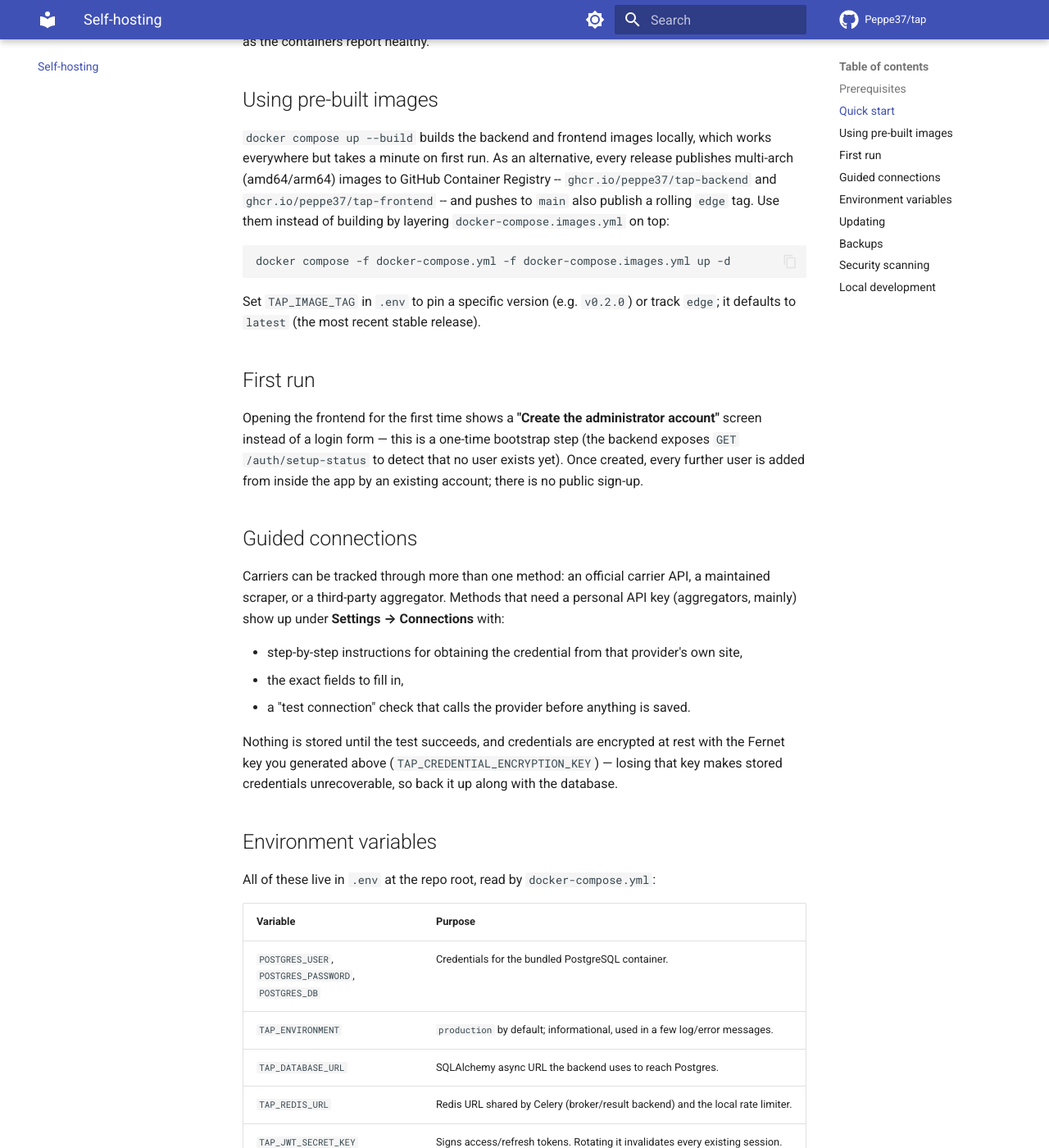
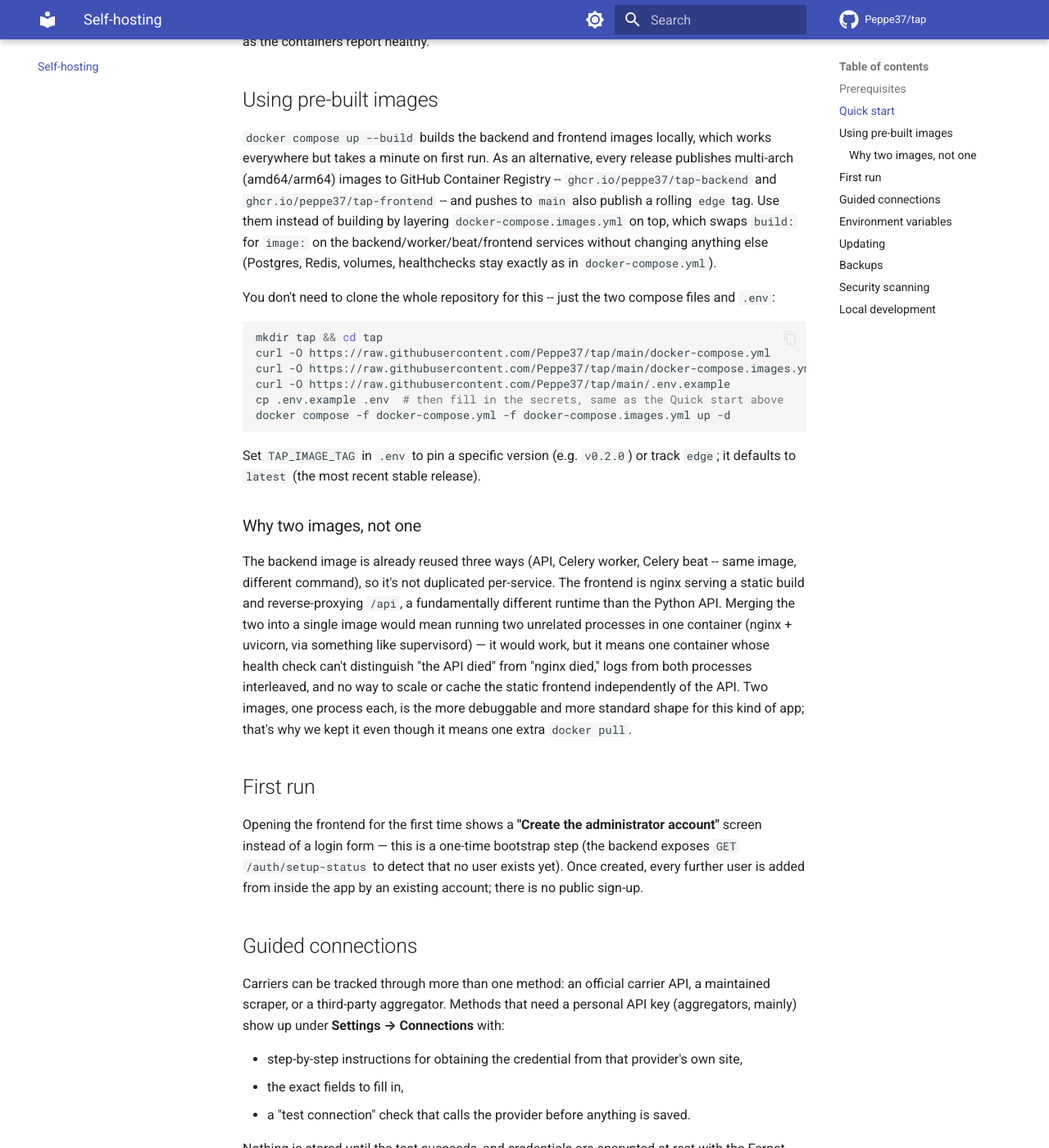
Before and after one commit to Peppe37/tap, an MkDocs documentation site: the page built from docs/self-hosting.md, in a window 1280 px wide and 1400 px high, scrolled down 1092 px. Shown: the whole window at 82% size. Built offline with MkDocs 1.6.1 and Material for MkDocs 9.7.7, drawn with Linux system fonts in a browser that asks for light colours; comment, search, counter and statistics services are not loaded.

````diff
--- a/docs/self-hosting.md
+++ b/docs/self-hosting.md
@@ -50,14 +50,35 @@
 everywhere but takes a minute on first run. As an alternative, every release publishes multi-arch
 (amd64/arm64) images to GitHub Container Registry -- `ghcr.io/peppe37/tap-backend` and
 `ghcr.io/peppe37/tap-frontend` -- and pushes to `main` also publish a rolling `edge` tag. Use them
-instead of building by layering `docker-compose.images.yml` on top:
+instead of building by layering `docker-compose.images.yml` on top, which swaps `build:` for
+`image:` on the backend/worker/beat/frontend services without changing anything else (Postgres,
+Redis, volumes, healthchecks stay exactly as in `docker-compose.yml`).
+
+You don't need to clone the whole repository for this -- just the two compose files and `.env`:
 
 ```bash
+mkdir tap && cd tap
+curl -O https://raw.githubusercontent.com/Peppe37/tap/main/docker-compose.yml
+curl -O https://raw.githubusercontent.com/Peppe37/tap/main/docker-compose.images.yml
+curl -O https://raw.githubusercontent.com/Peppe37/tap/main/.env.example
+cp .env.example .env  # then fill in the secrets, same as the Quick start above
 docker compose -f docker-compose.yml -f docker-compose.images.yml up -d
 ```
 
 Set `TAP_IMAGE_TAG` in `.env` to pin a specific version (e.g. `v0.2.0`) or track `edge`; it
 defaults to `latest` (the most recent stable release).
+
+### Why two images, not one
+
+The backend image is already reused three ways (API, Celery worker, Celery beat -- same image,
+different command), so it's not duplicated per-service. The frontend is nginx serving a static
+build and reverse-proxying `/api`, a fundamentally different runtime than the Python API. Merging
+the two into a single image would mean running two unrelated processes in one container (nginx +
+uvicorn, via something like supervisord) — it would work, but it means one container whose health
+check can't distinguish "the API died" from "nginx died," logs from both processes interleaved,
+and no way to scale or cache the static frontend independently of the API. Two images, one
+process each, is the more debuggable and more standard shape for this kind of app; that's why we
+kept it even though it means one extra `docker pull`.
 
 ## First run
 
````
Also changed, not shown: 6 other files.
